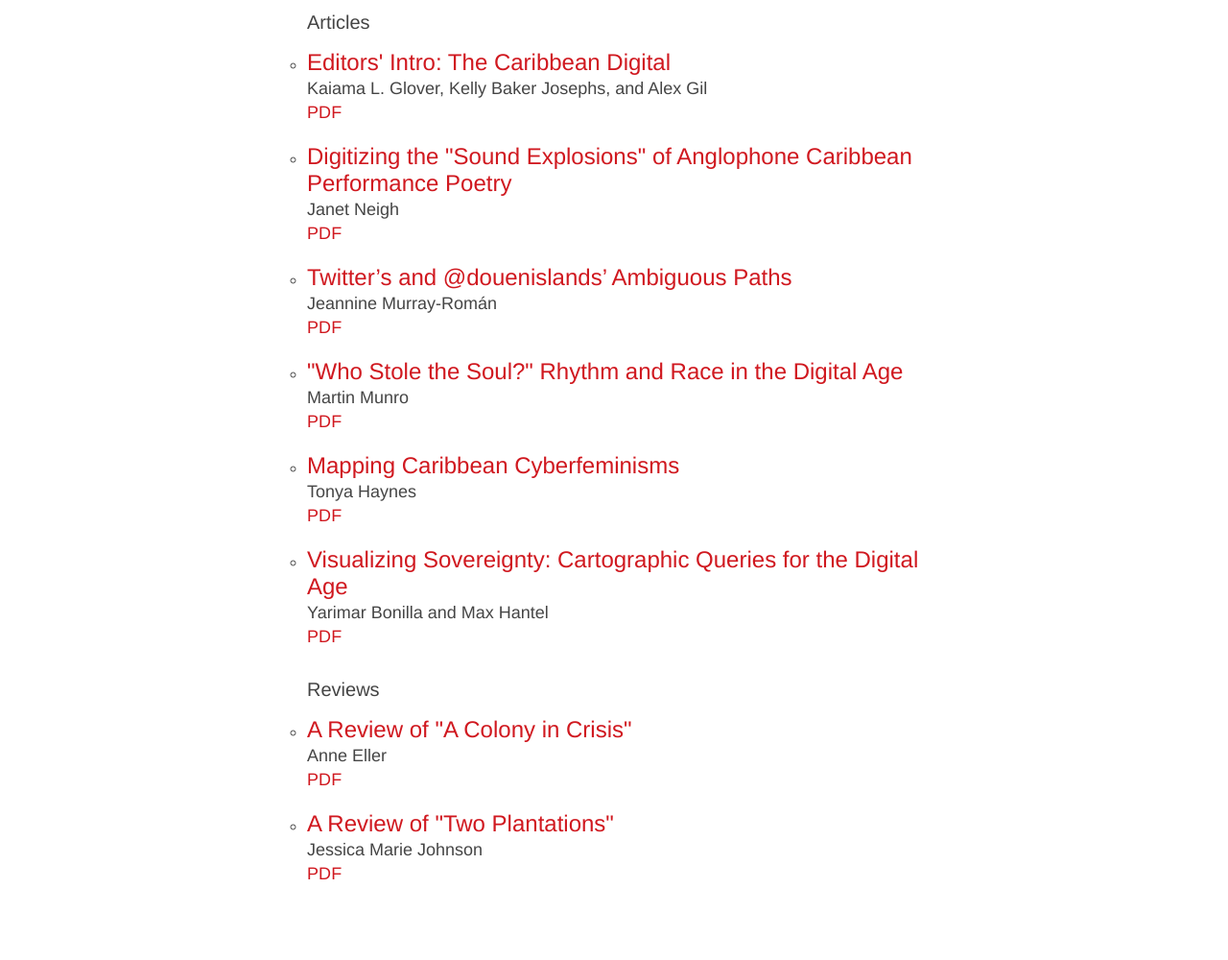
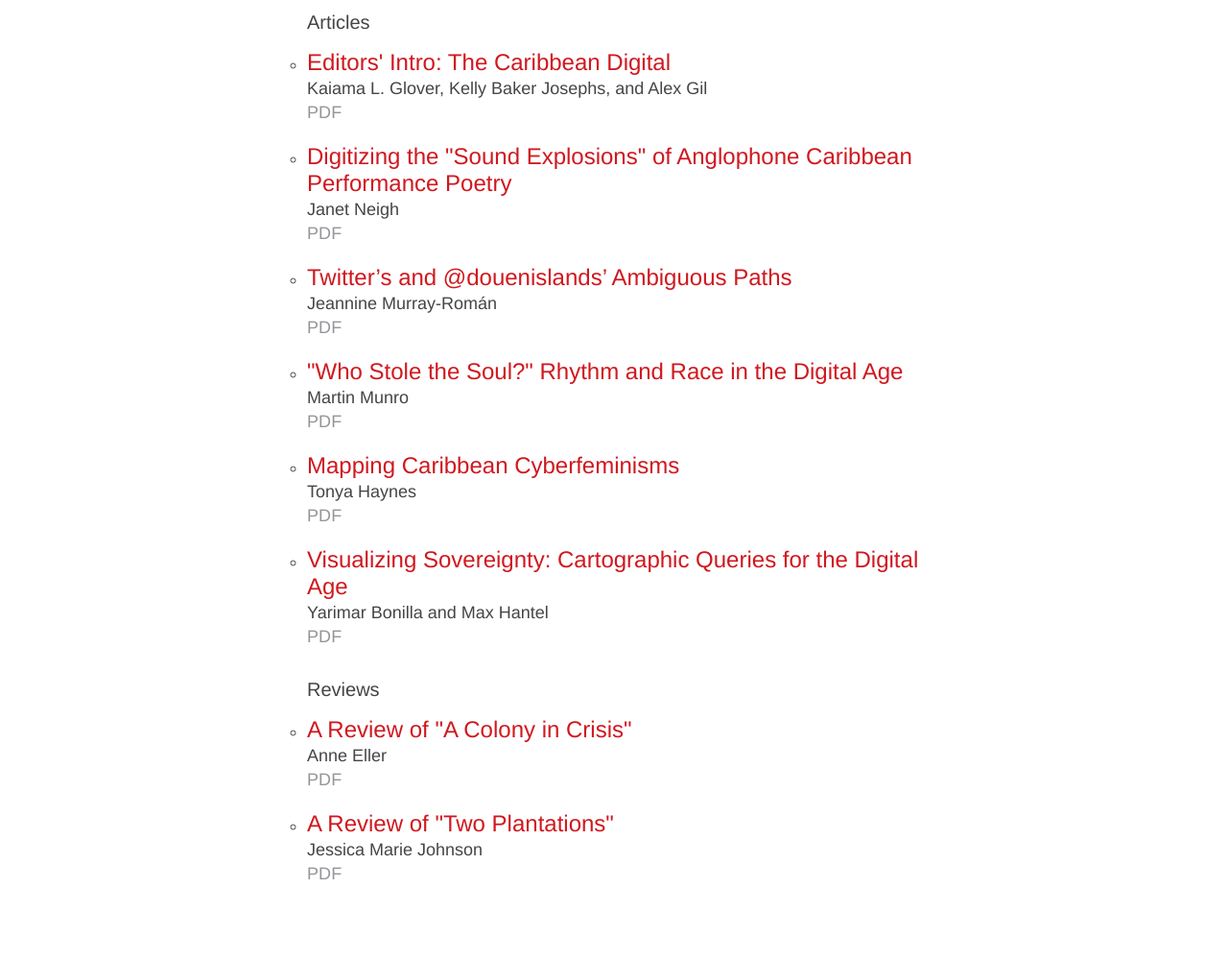
Before and after one commit to archipelagosjournal/archipelagos, a Jekyll site: the page built from index.html, in a window 1280 px wide. Shown: the part 695-1695 px from the top of the page at 96% size. Built offline with Jekyll 4.4.1, drawn with Linux system fonts in a browser that asks for light colours.

Commit message:
made PDF link gray

```diff
--- a/public/css/main.css
+++ b/public/css/main.css
@@ -206,6 +206,10 @@
 
 .toc-issue p {
 	line-height: .6rem ;
+}
+
+.pdf-link {
+  color: #939598;
 }
 
 /* Lists */
```
